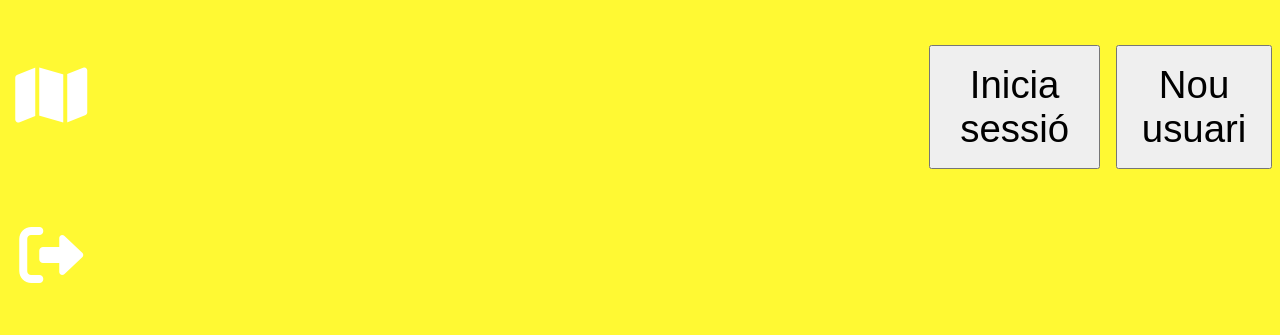
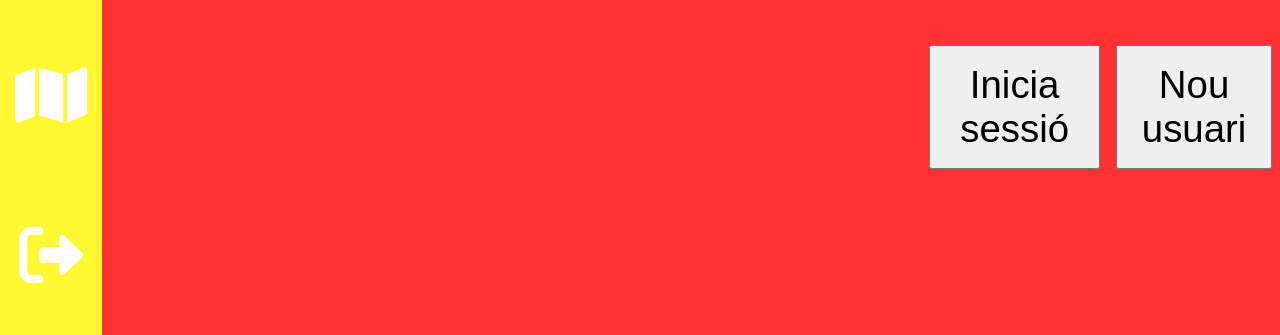
Before and after one commit to gaiasferaaaaaa/webappikeradamsabate, a plain HTML site: page index.html in a window 1280 px wide. Shown: the part 465-800 px from the top of the page. Drawn offline with Linux system fonts and the light colour scheme.

Commit message:
Update index.css

```diff
--- a/index.css
+++ b/index.css
@@ -10,7 +10,7 @@ body {
     min-height: -webkit-fill-available;
     margin: 0px;    /* elimina tots els marges del document */
     font-family: sans-serif;    /* un tipus de lletra adient per a llocs web */
-    background-color: #FFF933;    /* color de fons en format #RRGGBB */
+    background-color: #FF3333;    /* color de fons en format #RRGGBB */
 }
 #superior {
     display: flex;
```
